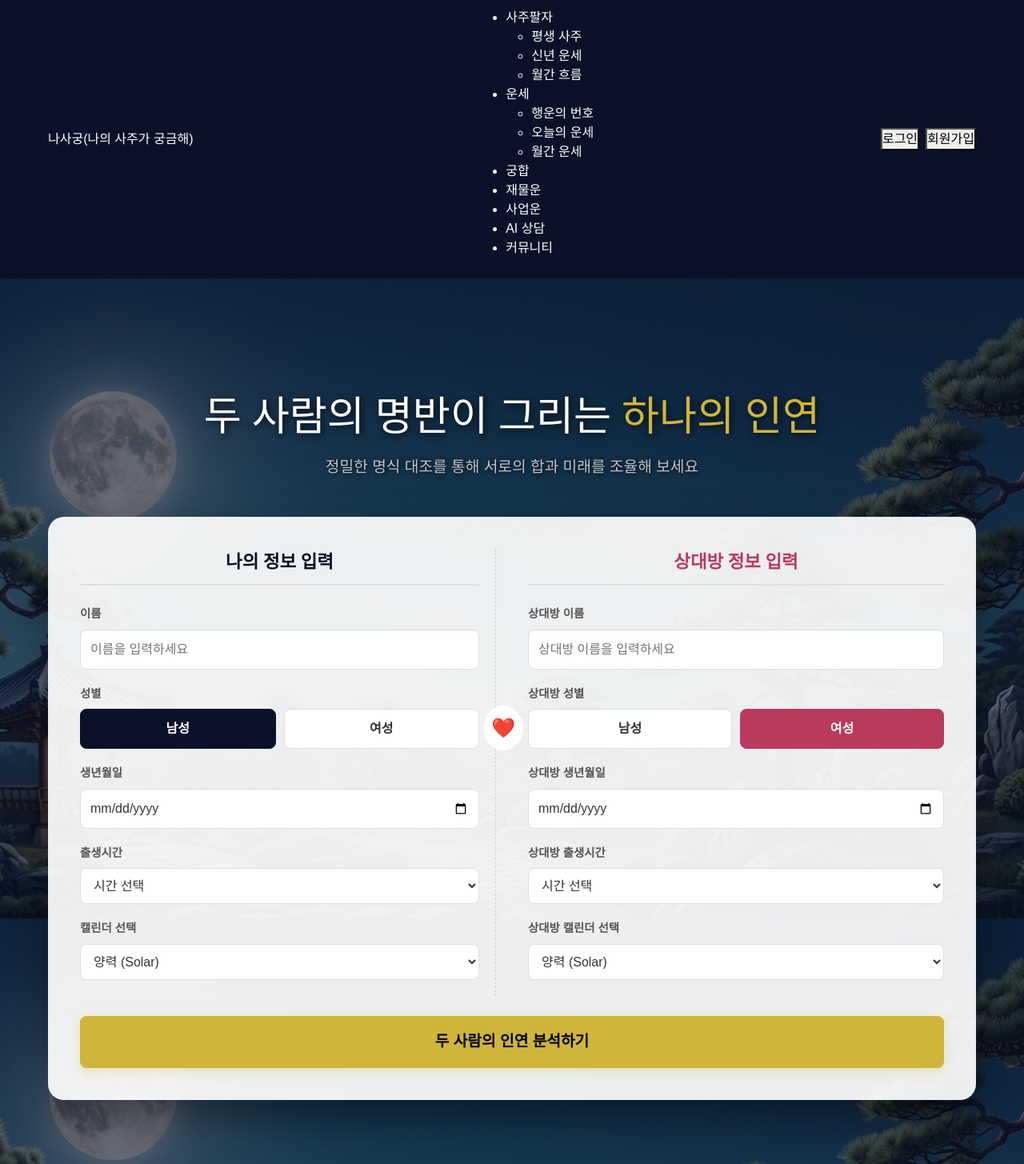
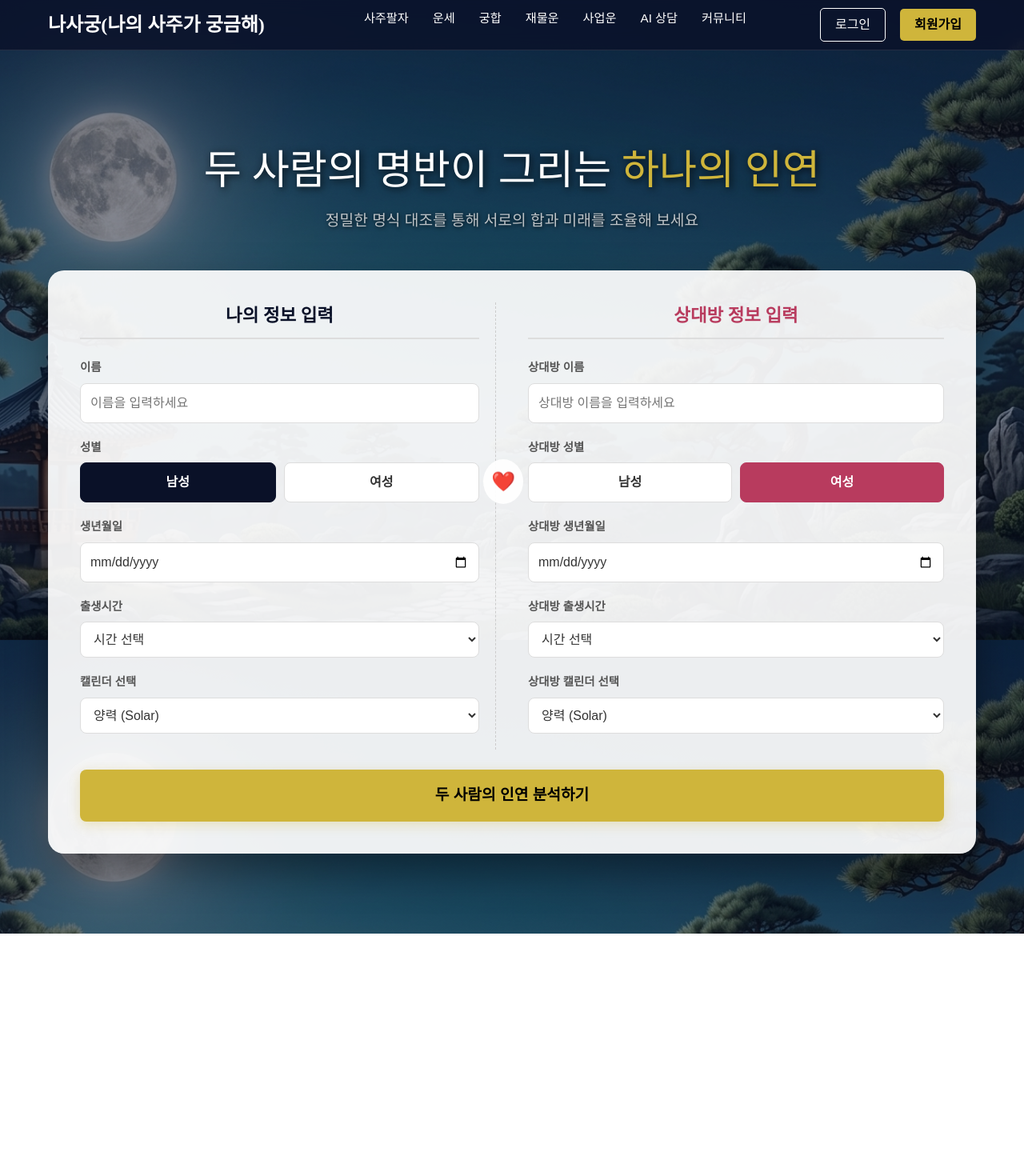
Before and after one commit to KevinSoh1/Nasagung, a FastAPI app: page /gunghap in a window 1280 px wide. Shown: the whole page at 80% size. After the commit the page ends 1167 px from the top, so only its background shows below. Run offline with FastAPI, Linux system fonts and the light colour scheme; data that the repository does not hold is empty.

Commit message:
Update gunghap.html

```diff
--- a/templates/gunghap.html
+++ b/templates/gunghap.html
@@ -6,6 +6,22 @@
     <title>나사궁 - 두 사람의 인연, 궁합 분석</title>
     <link href="https://cdn.jsdelivr.net/npm/bootstrap@5.3.0/dist/css/bootstrap.min.css" rel="stylesheet">
     <style>
+		a {
+            text-decoration: none;   /* 밑줄 제거 */
+    	    color: black;            /* 기본 색상 지정 */
+  		}
+
+  		a:visited {
+    		color: black;            /* 방문 후에도 같은 색상 유지 */
+  		}
+
+  		a:hover {
+    	    color: gray;             /* 마우스 올렸을 때 색상 (선택사항) */
+  		}
+
+  		a:active {
+    	    color: black;            /* 클릭 시에도 같은 색상 유지 */
+  		}
         :root {
             --bg-dark: #0a1128;
             --accent-gold: #cfb53b;
@@ -20,17 +36,51 @@
         a { text-decoration: none; color: white; }
         a:hover { color: var(--accent-gold); }
 
+		header {
+            background: rgba(10, 17, 40, 0.8);
+            backdrop-filter: blur(10px);
+            border-bottom: 1px solid rgba(255, 255, 255, 0.1);
+            position: fixed; width: 100%; top: 0; z-index: 1000;
+        }
+        .header-container {
+            max-width: 1200px; margin: 0 auto; padding: 15px 20px;
+            display: flex; justify-content: space-between; align-items: center;
+        }
+        .logo { font-family: 'Noto Serif KR', serif; font-size: 1.5rem; font-weight: 700; color: var(--white); }
+        .logo span { color: var(--accent-gold); font-size: 1.2rem; margin-left: 5px; }
+
+        nav .main-menu { display: flex; list-style: none; }
+        nav .main-menu li { margin: 0 15px; position: relative; }
+        nav .main-menu li a { color: var(--white); text-decoration: none; font-size: 0.95rem; transition: 0.3s; }
+        nav .main-menu li a:hover { color: var(--accent-gold); }
+
+        .submenu {
+            display: none; position: absolute; top: 100%; left: 0; background: #151e3d;
+            min-width: 150px; border-radius: 5px; padding: 10px 0; list-style: none;
+            box-shadow: 0 10px 20px rgba(0,0,0,0.5);
+        }
+        .submenu li a { padding: 8px 20px; display: block; font-size: 0.85rem; color: var(--white) !important; }
+        .dropdown:hover .submenu { display: block; }
+
+        .auth-buttons { display: flex; }
+        .btn-login { background: transparent; border: 1px solid var(--white); color: var(--white); padding: 8px 18px; border-radius: 5px; margin-right: 10px; cursor: pointer; }
+        .btn-signup { background: var(--accent-gold); border: none; color: #000; padding: 8px 18px; border-radius: 5px; font-weight: bold; cursor: pointer; }
+
         /* 메인 히어로 섹션 */
-        .hero {
-            min-height: 100vh;
-            background: linear-gradient(rgba(10, 17, 40, 0.6), rgba(10, 17, 40, 0.6)),
+       .hero {
+            min-height: 100vh; /* height에서 min-height로 변경하여 유연성 확보 */
+            background: linear-gradient(rgba(10, 17, 40, 0.5), rgba(10, 17, 40, 0.5)),
                         url('/static/images/background.png') center/cover no-repeat;
-            background-attachment: fixed;
-            display: flex; align-items: center; justify-content: center;
-            padding-top: 120px; padding-bottom: 60px;
+            background-attachment: fixed; /* 배경 이미지 왜곡 방지 붙박이 고정 */
+            position: relative;
+            display: flex;
+            align-items: center;
+            justify-content: center;
+            padding-top: 140px;
+            padding-bottom: 60px;
         }
 
-        .hero-content { position: relative; z-index: 1; max-width: 1200px; width: 100%; margin: 0 auto; padding: 20px; }
+        .hero-content { position: relative; z-index: 1; max-width: 1200px; width: 100%; margin: 0 auto; padding: 40px 20px; }
 
         .intro-text { text-align: center; margin-bottom: 40px; }
         .intro-text h1 { font-family: 'Noto Serif KR', serif; font-size: 3.2rem; line-height: 1.3; margin-bottom: 15px; text-shadow: 2px 2px 10px rgba(0,0,0,0.8); }
```
